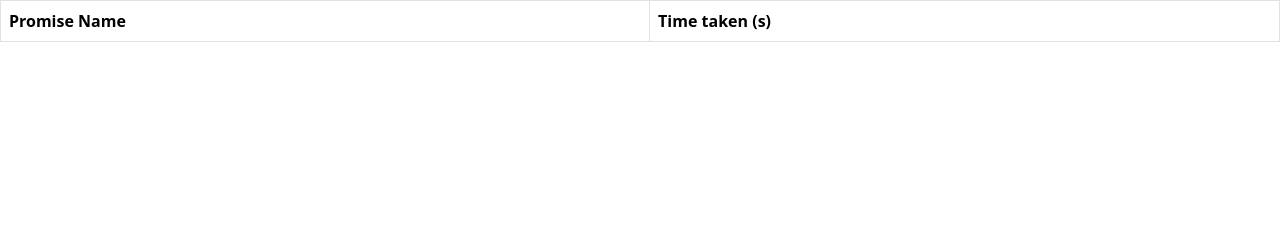
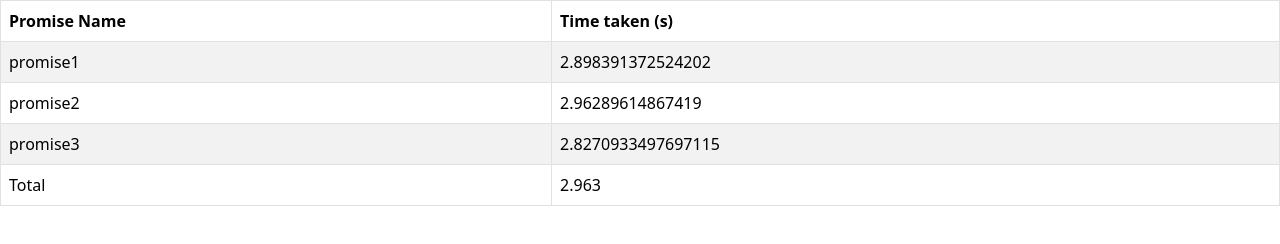
Before and after one commit to acciojob/wait-for-multiple-promises-vamshithallapalli, a website: page main.html in a window 1280 px wide. Drawn offline with nearby package versions, Linux system fonts and the light colour scheme.

Commit message:
created a submission

```diff
--- a/main.html
+++ b/main.html
@@ -20,7 +20,11 @@
           <th>Time taken (s)</th>
         </tr>
       </thead>
-      <tbody id="output"></tbody>
+      <tbody id="output">
+		  <tr>
+			  <td colspan="2">Loading...</td>
+		  </tr>
+	  </tbody>
     </table>
 
     <script type="text/javascript" src="./script.js"></script>
--- a/script.js
+++ b/script.js
@@ -1 +1,48 @@
 //your JS code here. If required.
+function createRandomPromise(promiseNumber){
+	return new Promise((resolve)=>{
+		var time = Math.random()*2+1;
+		setTimeout(()=>{
+			resolve({name: "promise" + promiseNumber, time: time});
+		}, time*1000)
+	})
+}
+
+var startTime = performance.now();
+
+var promise1 = createRandomPromise(1);
+var promise2 = createRandomPromise(2);
+var promise3 = createRandomPromise(3);
+
+Promise.all([promise1, promise2, promise3]).then((results) => {
+	var endTime = performance.now();
+	var totalTime = (endTime - startTime)/1000;
+
+	var output = document.getElementById("output");
+	output.innerHTML = "";
+
+	results.forEach((result)=>{
+		var row = document.createElement("tr");
+		var nameCell = document.createElement("td");
+		nameCell.textContent = result.name;
+
+		var timeCell = document.createElement("td");
+		timeCell.textContent = result.time;
+
+		row.appendChild(nameCell);
+		row.appendChild(timeCell);
+		output.appendChild(row);
+	})
+
+	//last row
+	var totalRow = document.createElement("tr");
+	var totalCell = document.createElement("td");
+	totalCell.textContent = "Total";
+	var totalTimecell = document.createElement("td");
+
+	totalTimecell.textContent = totalTime.toFixed(3);
+
+	totalRow.appendChild(totalCell);
+	totalRow.appendChild(totalTimecell);
+	output.appendChild(totalRow);
+})
```
